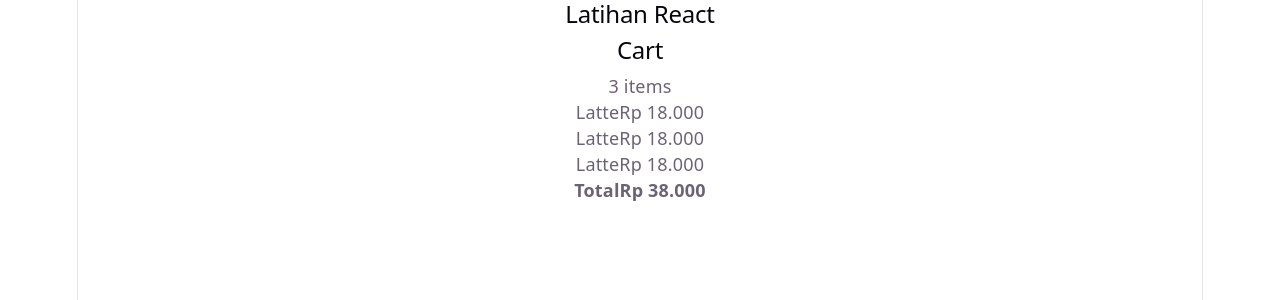
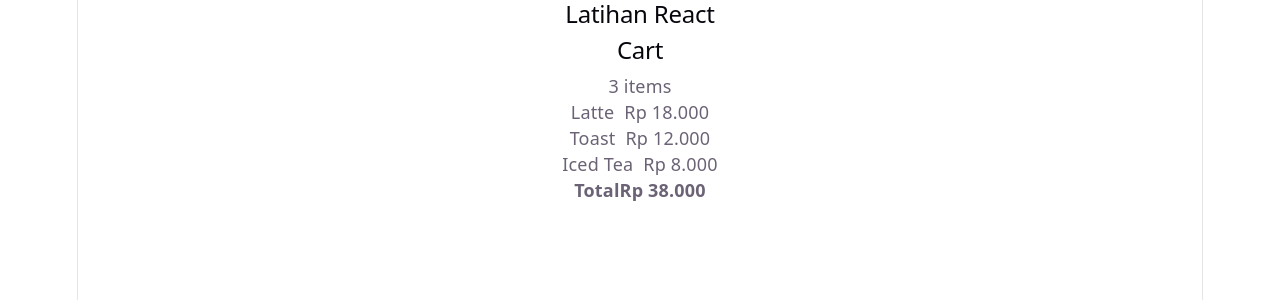
Before and after one commit to wech11/bwa-react-dasar, a React (Vite) app: page / in a window 1280 px wide. Shown: the top 300 px of the page. Built offline with nearby package versions, Linux system fonts and the light colour scheme.

Commit message:
section 3 - mengirim data lewat props

```diff
--- a/src/basic/pages/ProductList.tsx
+++ b/src/basic/pages/ProductList.tsx
@@ -1,5 +1,5 @@
-import ProductRow from './ProductRow'
-import CartSummary from './CartSummary'
+import ProductRow from "./ProductRow";
+import CartSummary from "./CartSummary";
 
 function ProductList() {
   return (
@@ -9,13 +9,13 @@ function ProductList() {
         <span>3 items</span>
       </div>
 
-      <ProductRow />
-      <ProductRow />
-      <ProductRow />
+      <ProductRow name="Latte" price={18000} />
+      <ProductRow name="Toast" price={12000} />
+      <ProductRow name="Iced Tea" price={8000} />
 
       <CartSummary />
     </div>
-  )
+  );
 }
 
-export default ProductList
+export default ProductList;
--- a/src/basic/pages/ProductRow.tsx
+++ b/src/basic/pages/ProductRow.tsx
@@ -1,10 +1,21 @@
-function ProductRow() {
+// function ProductRow(props) {
+//   return (
+//     <div>
+//       <span>{props.name}</span>
+//       <span>{props.price}</span>
+//     </div>
+//   )
+// }
+// bukan kode aplikasi — contoh lesson konsep
+function ProductRow({ name, price } : { readonly name:  string, readonly price: number }) {
+
   return (
     <div>
-      <span>Latte</span>
-      <span>Rp 18.000</span>
+      <span style={{ marginRight: 10 }}>{name}</span>
+      <span>Rp {price.toLocaleString('id-ID')}</span>
     </div>
   )
 }
 
+
 export default ProductRow
```
Also changed, not shown: src/basic/.glossarium.txt.
